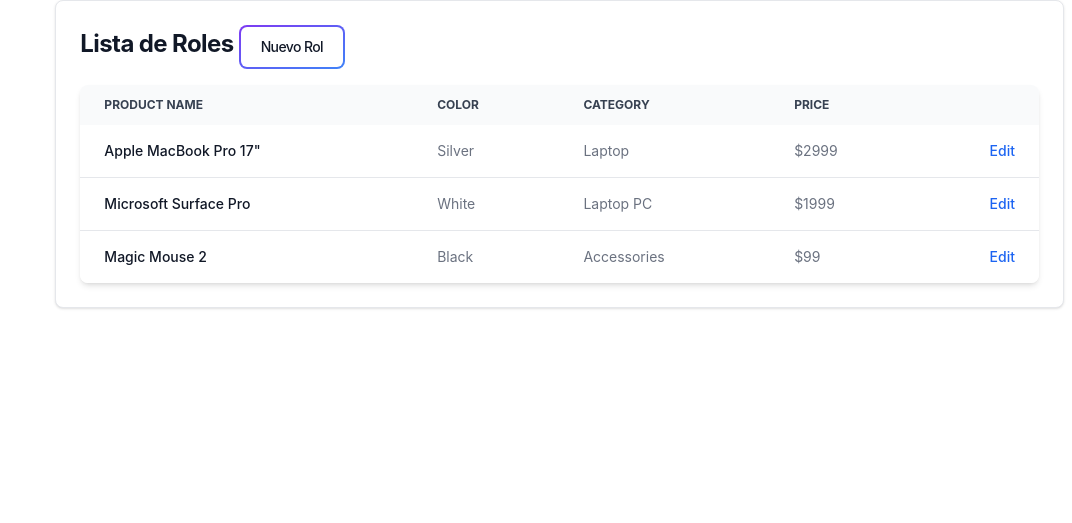
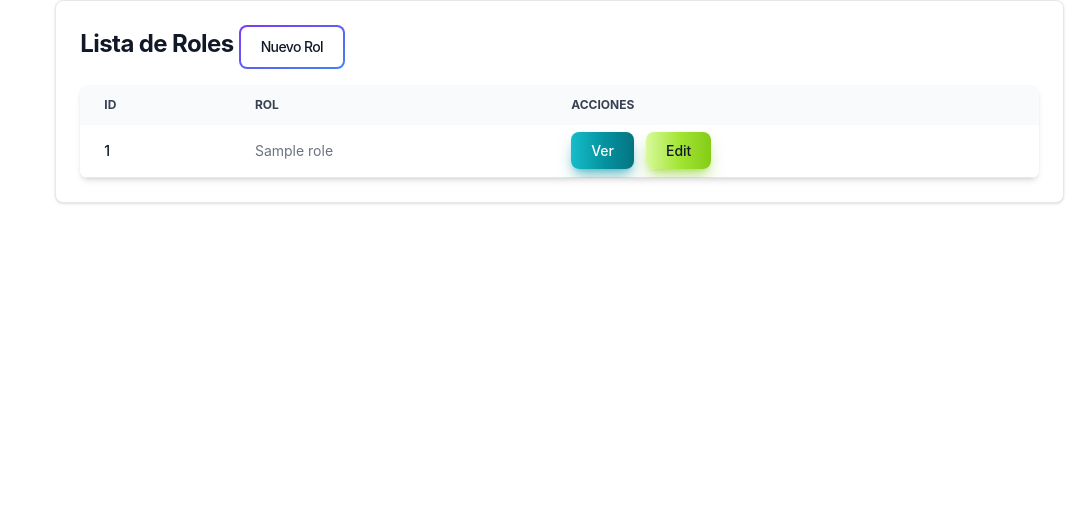
Before and after one commit to segundogaldames/citas_medicas, a PHP site: the page made by views/roles/index.twig in a window 1280 px wide. Shown: the part 64-587 px from the top of the page, without its empty margins (208-1280 px from the left). Run offline with PHP 8.4, Linux system fonts and the light colour scheme; the template is opened without the code that fills it: most values are stand-ins (such as "Sample title", 1, 10 or a date in 2020); style sheets or scripts are compiled from the project's sources; some libraries are stand-ins or nearby versions.

Commit message:
Metodos para crear roles

```diff
--- a/application/View.php
+++ b/application/View.php
@@ -19,6 +19,7 @@
 		$route_template = ROOT . 'views' . DS;
 		$twig = new Environment(new FilesystemLoader('views/'));
 		$twig->addGlobal('BASE', BASE_URL);
+		$twig->addGlobal('session', $_SESSION);
 
 		//print_r($twig);exit;
 
--- a/controllers/rolesController.php
+++ b/controllers/rolesController.php
@@ -24,7 +24,7 @@
     #metodo get para cargar un formulario de registro
     public function create()
     {
-        list($msg_succcess, $msg_error) = $this->getMessages();
+        list($msg_success, $msg_error) = $this->getMessages();
 
         $options = [
             'title' => 'Roles',
--- a/views/partials/_messages.twig
+++ b/views/partials/_messages.twig
@@ -1,9 +1,21 @@
 {% if msg_success %}
-    <div style="margin-top: 40px;"></div>
-    <p class="alert alert-success">{{ msg_success }}</p>
+    <div class="flex items-center p-4 mb-4 text-sm text-green-800 rounded-lg bg-green-50 dark:bg-gray-800 dark:text-green-400" role="alert">
+      <svg class="flex-shrink-0 inline w-4 h-4 me-3" aria-hidden="true" xmlns="http://www.w3.org/2000/svg" fill="currentColor" viewBox="0 0 20 20">
+        <path d="M10 .5a9.5 9.5 0 1 0 9.5 9.5A9.51 9.51 0 0 0 10 .5ZM9.5 4a1.5 1.5 0 1 1 0 3 1.5 1.5 0 0 1 0-3ZM12 15H8a1 1 0 0 1 0-2h1v-3H8a1 1 0 0 1 0-2h2a1 1 0 0 1 1 1v4h1a1 1 0 0 1 0 2Z"/>
+      </svg>
+      <div>
+        <span class="font-medium">{{msg_success}}</span>
+      </div>
+    </div>
 {% endif %}
 
 {% if msg_error %}
-    <div style="margin-top: 40px;"></div>
-    <p class="alert alert-danger">{{ msg_error }}</p>
+    <div class="flex items-center p-4 mb-4 text-sm text-red-800 rounded-lg bg-red-50 dark:bg-gray-800 dark:text-red-400" role="alert">
+      <svg class="flex-shrink-0 inline w-4 h-4 me-3" aria-hidden="true" xmlns="http://www.w3.org/2000/svg" fill="currentColor" viewBox="0 0 20 20">
+        <path d="M10 .5a9.5 9.5 0 1 0 9.5 9.5A9.51 9.51 0 0 0 10 .5ZM9.5 4a1.5 1.5 0 1 1 0 3 1.5 1.5 0 0 1 0-3ZM12 15H8a1 1 0 0 1 0-2h1v-3H8a1 1 0 0 1 0-2h2a1 1 0 0 1 1 1v4h1a1 1 0 0 1 0 2Z"/>
+      </svg>
+      <div>
+        <span class="font-medium">{{msg_error}}</span>
+      </div>
+    </div>
 {% endif %}
--- a/views/roles/index.twig
+++ b/views/roles/index.twig
@@ -12,7 +12,7 @@
                     Nuevo Rol
                 </span>
             </a>
-
+        {% include 'partials/_messages.twig' %}
 
         </h1>
         {% if options.roles is not empty %}
@@ -23,74 +23,31 @@
 				<thead class="text-xs text-gray-700 uppercase bg-gray-50 dark:bg-gray-700 dark:text-gray-400">
 					<tr>
 						<th scope="col" class="px-6 py-3">
-				Product name
+							Id
 						</th>
 						<th scope="col" class="px-6 py-3">
-				Color
+							Rol
 						</th>
 						<th scope="col" class="px-6 py-3">
-				Category
-			</th>
-			<th scope="col" class="px-6 py-3">
-				Price
-			</th>
-			<th scope="col" class="px-6 py-3">
-				<span class="sr-only">Edit</span>
+							Acciones
 						</th>
 					</tr>
 				</thead>
 				<tbody>
+					{% for model in options.roles %}
 						<tr class="bg-white border-b dark:bg-gray-800 dark:border-gray-700 hover:bg-gray-50 dark:hover:bg-gray-600">
-			<th scope="row" class="px-6 py-4 font-medium text-gray-900 whitespace-nowrap dark:text-white">
-				Apple MacBook Pro 17"
-			</th>
-			<td class="px-6 py-4">
-				Silver
+							<td scope="row" class="px-6 py-4 font-medium text-gray-900 whitespace-nowrap dark:text-white">
+								{{model.id}}
 							</td>
 							<td class="px-6 py-4">
-				Laptop
+								{{model.nombre}}
 							</td>
-			<td class="px-6 py-4">
-				$2999
-			</td>
-			<td class="px-6 py-4 text-right">
-				<a href="#" class="font-medium text-blue-600 dark:text-blue-500 hover:underline">Edit</a>
+							<td class="px-6 py-2">
+								<a href="{{BASE}}roles/view/{{model.id}}" class="text-white bg-gradient-to-r from-teal-400 via-teal-500 to-teal-600 hover:bg-gradient-to-br focus:ring-4 focus:outline-none focus:ring-teal-300 dark:focus:ring-teal-800 shadow-lg shadow-teal-500/50 dark:shadow-lg dark:shadow-teal-800/80 font-medium rounded-lg text-sm px-5 py-2.5 text-center me-2 mb-2">Ver</a>
+								<a href="{{BASE}}roles/edit/{{model.id}}" class="text-gray-900 bg-gradient-to-r from-lime-200 via-lime-400 to-lime-500 hover:bg-gradient-to-br focus:ring-4 focus:outline-none focus:ring-lime-300 dark:focus:ring-lime-800 shadow-lg shadow-lime-500/50 dark:shadow-lg dark:shadow-lime-800/80 font-medium rounded-lg text-sm px-5 py-2.5 text-center me-2 mb-2">Edit</a>
 							</td>
 						</tr>
-		<tr class="bg-white border-b dark:bg-gray-800 dark:border-gray-700 hover:bg-gray-50 dark:hover:bg-gray-600">
-			<th scope="row" class="px-6 py-4 font-medium text-gray-900 whitespace-nowrap dark:text-white">
-				Microsoft Surface Pro
-			</th>
-			<td class="px-6 py-4">
-				White
-			</td>
-			<td class="px-6 py-4">
-				Laptop PC
-			</td>
-			<td class="px-6 py-4">
-				$1999
-			</td>
-			<td class="px-6 py-4 text-right">
-				<a href="#" class="font-medium text-blue-600 dark:text-blue-500 hover:underline">Edit</a>
-			</td>
-		</tr>
-		<tr class="bg-white dark:bg-gray-800 hover:bg-gray-50 dark:hover:bg-gray-600">
-			<th scope="row" class="px-6 py-4 font-medium text-gray-900 whitespace-nowrap dark:text-white">
-				Magic Mouse 2
-			</th>
-			<td class="px-6 py-4">
-				Black
-			</td>
-			<td class="px-6 py-4">
-				Accessories
-			</td>
-			<td class="px-6 py-4">
-				$99
-			</td>
-			<td class="px-6 py-4 text-right">
-				<a href="#" class="font-medium text-blue-600 dark:text-blue-500 hover:underline">Edit</a>
-			</td>
-		</tr>
+					{% endfor %}
 				</tbody>
 			</table>
 
```
Also changed, not shown: application/Controller.php (+6 -1 lines), views/roles/_form.twig (added, +9 -0 lines), views/roles/create.twig (added, +16 -0 lines). Lines whose indentation alone changed are shown as unchanged.
